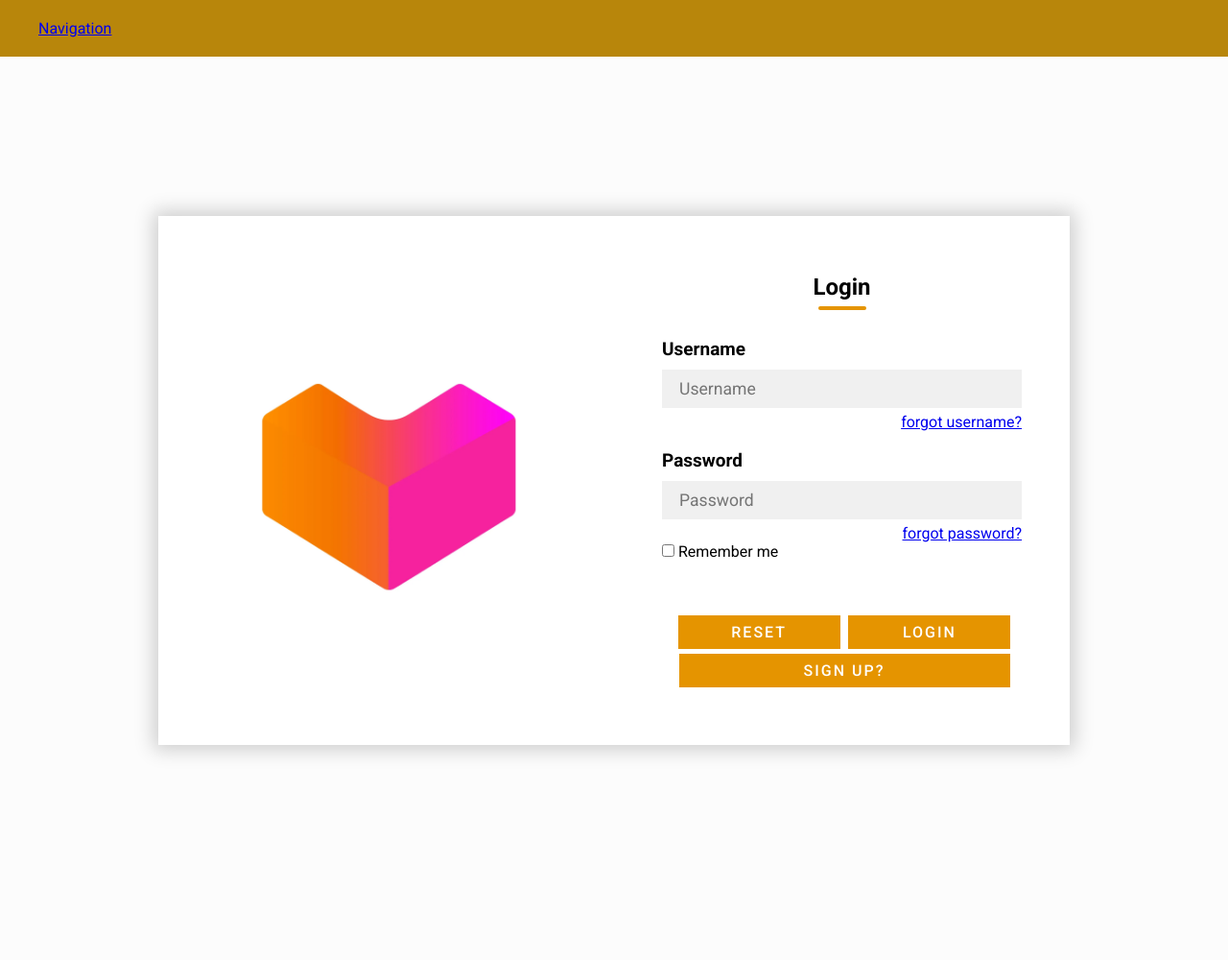
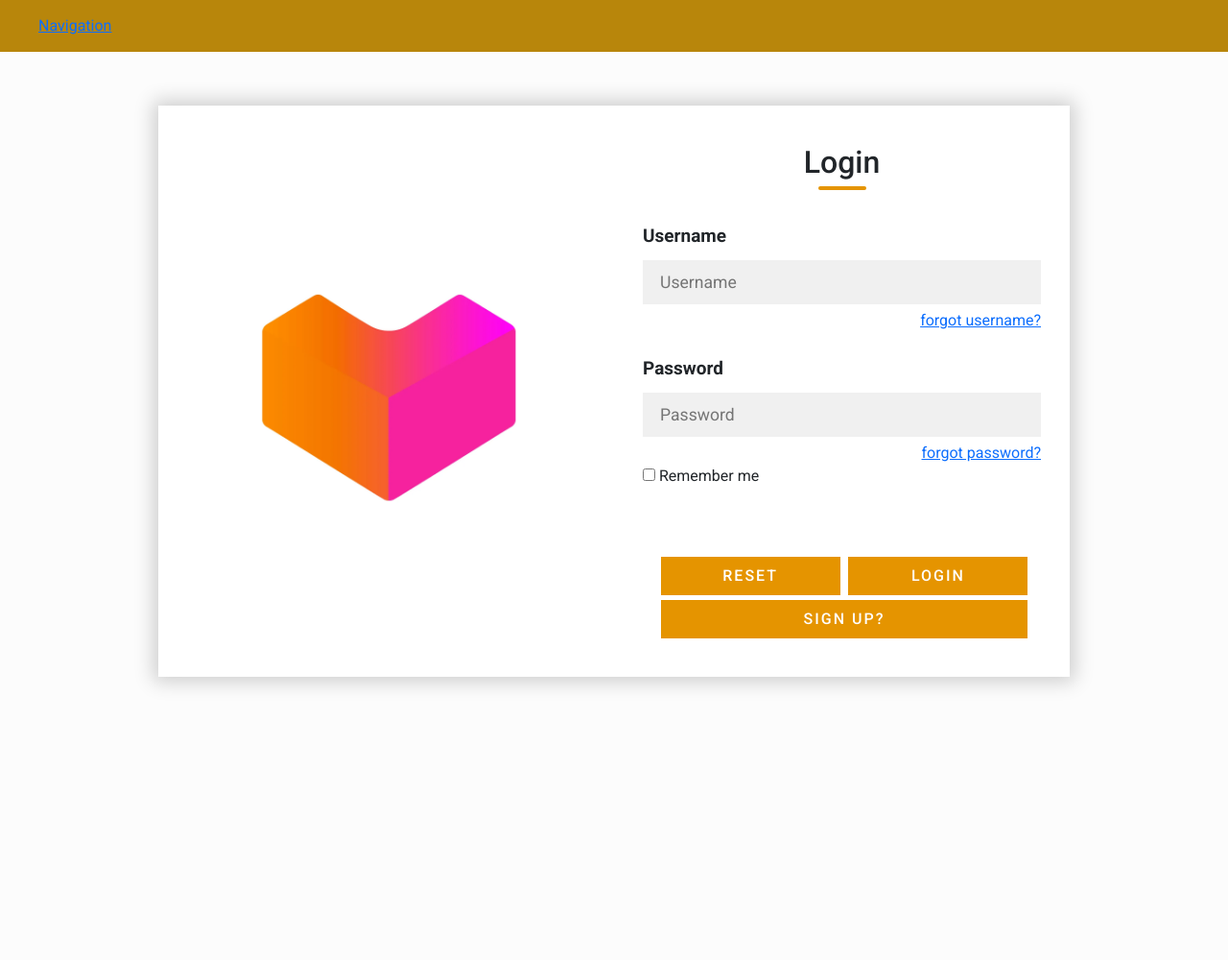
Before and after one commit to luuductrung1234/cosc2430-assignment-2, a PHP site: page /login/login.php in a window 1280 px wide. Shown: the whole page at 96% size. Run offline with PHP 8.4, Linux system fonts and the light colour scheme; data that the repository does not hold is empty.

Commit message:
define all data files

```diff
--- a/docker/docker-compose.yml
+++ b/docker/docker-compose.yml
@@ -12,6 +12,7 @@
       - host.docker.internal:host-gateway
     volumes:
       - ../www:/var/www
+      - ../database:/var/database
 
   nginx:
     image: nginx:1.23
--- a/www/index.php
+++ b/www/index.php
@@ -5,7 +5,7 @@
     unset($_SESSION['User']);
 }
 if (!isset($_SESSION["User"])){
-    header("Location: /www/login/login.php");
+    header("Location: ./login/login.php");
     exit();
 }
 ?>
@@ -17,6 +17,8 @@
     <meta http-equiv="X-UA-Compatible" content="IE=edge">
     <meta name="viewport" content="width=device-width, initial-scale=1.0">
     <title>Document</title>
+    <link href="https://cdn.jsdelivr.net/npm/bootstrap@5.2.0/dist/css/bootstrap.min.css" rel="stylesheet" integrity="sha384-gH2yIJqKdNHPEq0n4Mqa/HGKIhSkIHeL5AyhkYV8i59U5AR6csBvApHHNl/vI1Bx" crossorigin="anonymous">
+    <link rel="stylesheet" href="style.css">
 </head>
 <body>
     <h1>welcome</h1>
@@ -24,5 +26,7 @@
         <input type="hidden" name="logout" value="1">
         <input type="submit" value="logout">
     </form>
+    <!-- JavaScript Bundle with Popper -->
+    <script src="https://cdn.jsdelivr.net/npm/bootstrap@5.2.0/dist/js/bootstrap.bundle.min.js" integrity="sha384-A3rJD856KowSb7dwlZdYEkO39Gagi7vIsF0jrRAoQmDKKtQBHUuLZ9AsSv4jD4Xa" crossorigin="anonymous"></script>
 </body>
 </html>
--- a/www/login/login-script.js
+++ b/www/login/login-script.js
@@ -1,5 +1,5 @@
 const rmCheck = document.getElementById("rememberMe"),
-    emailInput = document.getElementById("email");
+    emailInput = document.getElementById("Uname");
 
 if (localStorage.checkbox && localStorage.checkbox !== "") {
     rmCheck.setAttribute("checked", "checked");
--- a/www/login/login-style.css
+++ b/www/login/login-style.css
@@ -3,46 +3,45 @@
     background-color: rgba(0, 0, 0, 0.01);
 }
 
-.container{
+.container {
     position: relative;
     width: 100%;
-        height: 1000px;
     display: flex;
-	justify-content: center;
-	align-items: center;
+    justify-content: flex-start;
+    align-items: start;
     margin: auto;
 
 }
 
-.LoginBx{
+.LoginBx {
     max-width: 950px;
     display: grid;
     grid-template-columns: repeat(2, 1fr);
     justify-content: center;
     align-items: center;
-    margin: 160px auto;
+    margin: 110px auto;
     text-align: center;
     background-color: #fff;
-	box-shadow: 0px 0px 19px 5px rgba(0,0,0,0.19);
+    box-shadow: 0px 0px 19px 5px rgba(0, 0, 0, 0.19);
 }
 
-.Lleft{
+.Lleft {
     background: url(../images/logo.png) no-repeat center;
     background-size: contain;
     height: 100%;
 }
 
-.Lright{
-	padding: 60px 50px;
+.Lright {
+    padding: 40px 30px;
 }
 
-h2{
+h2 {
     position: relative;
     padding: 0 0 10px;
     margin-bottom: 10px;
 }
 
-h2:after{
+h2:after {
     content: '';
     position: absolute;
     left: 50%;
@@ -82,7 +81,7 @@
     float: left;
 }
 
-.field{
+.field {
     width: 100%;
     border: 2px solid rgba(0, 0, 0, 0);
     outline: none;
@@ -93,7 +92,7 @@
     transition: .3s;
 }
 
-.field:hover{
+.field:hover {
     background-color: rgba(0, 0, 0, 0.1);
 }
 
@@ -168,19 +167,19 @@
     letter-spacing: 6px;
 }
 
-.inputBx input[type="reset"]:hover{
+.inputBx input[type="reset"]:hover {
     background-color: rgb(180, 131, 7);
 }
 
-.inputBx input[type="submit"]:hover{
+.inputBx input[type="submit"]:hover {
     background-color: rgb(180, 131, 7);
 }
 
-.signUp input[type="button"]:hover{
+.signUp input[type="button"]:hover {
     background-color: rgb(180, 131, 7);
 }
 
-.field:focus{
+.field:focus {
     border: 2px solid rgba(103, 15, 218, 0.47);
     background-color: #fff;
 }
@@ -188,7 +187,7 @@
 
 select {
     box-shadow: 0 10px 25 rgba(0, 0, 0, 0.1);
-    background-color: rgba(230, 230, 230, 0.6) ;
+    background-color: rgba(230, 230, 230, 0.6);
     border: none;
     font-size: 1.1rem;
     padding: 0.6rem 1rem;
@@ -217,7 +216,7 @@
 
 .arrow::before,
 .arrow::after {
-    --size:0.60em;
+    --size: 0.60em;
 
     content: '';
     position: absolute;
@@ -245,22 +244,22 @@
     top: 64%;
 }
 
-select:focus{
+select:focus {
     border: 2px solid rgba(103, 15, 218, 0.47);
     background-color: #fff;
     outline: none;
 }
 
-@media screen and (max-width: 960px){
-	.LoginBx{
+@media screen and (max-width: 960px) {
+    .LoginBx {
         grid-template-columns: 1fr;
     }
 
     .container {
-        height: 100% ;
+        height: 100%;
     }
 
-	.Lleft{
+    .Lleft {
         display: none;
     }
 
--- a/www/login/login.php
+++ b/www/login/login.php
@@ -2,9 +2,10 @@
 /// HANDLE LOGIN ///
 
 session_start();
-$account_list = file_get_contents("../../account.db");
+$account_list = file_get_contents("../../database/account.db");
 $json_account_list = json_decode($account_list, true);
 $acc_len = count($json_account_list);
+$login_failed = false;
 
 
 if (isset($_POST["Uname"]) && isset($_POST["Pword"]) && !isset($_SESSION["User"])){
@@ -23,13 +24,8 @@
 }
 
 if (isset($_SESSION["User"])){
-    header("Location: /www/index.php");
+    header("Location: ../index.php");
     exit();
-}
-
-if ($login_failed){
-    /// FAIL MESSAGE ///
-    echo "<br><br><br>INVALID USERNAME/PASSWORD";
 }
 
 ?>
@@ -42,15 +38,19 @@
     <meta http-equiv="X-UA-Compatible" content="IE=edge">
     <meta name="viewport" content="width=device-width, initial-scale=1.0">
     <title>Login</title>
+    <!-- CSS only -->
+    <link href="https://cdn.jsdelivr.net/npm/bootstrap@5.2.0/dist/css/bootstrap.min.css" rel="stylesheet" integrity="sha384-gH2yIJqKdNHPEq0n4Mqa/HGKIhSkIHeL5AyhkYV8i59U5AR6csBvApHHNl/vI1Bx" crossorigin="anonymous">
     <link rel="stylesheet" href="../style.css">
     <link rel="stylesheet" href="login-style.css">
 </head>
 
 <body>
 <!--HEADER START-->
-<header>
-    <!--need navigation item ideas-->
-    <a href="#" class="navigation" id="navigation">Navigation</a>
+<header class="clearfix">
+    <nav class="header-nav clearfix">
+        <!--need navigation item ideas-->
+        <a href="#" class="navigation" id="navigation">Navigation</a>
+    </nav>
 </header>
 <!--HEADER END-->
 
@@ -63,9 +63,15 @@
                 <div class="Lright">
                     <h2>Login</h2>
                     <br>
+                    <?php
+                    if ($login_failed){
+                    /// FAIL MESSAGE ///
+                    echo "<p class='alert alert-danger'>invalid username/password<p/>";
+                    }
+                    ?>
                     <div class="name">
                         <label for="Uname">Username</label>
-                        <input type="text" class="field" name="Uname" placeholder="Username" required>
+                        <input id="Uname" type="text" class="field" name="Uname" placeholder="Username" required>
                         <span><a href="#">forgot username?</a></span>
                     </div>
 
@@ -74,7 +80,7 @@
 
                     <div class="passW">
                         <label for="Pword">Password</label>
-                        <input type="password" class="field" name="Pword" placeholder="Password" required>
+                        <input id="Pword"  type="password" class="field" name="Pword" placeholder="Password" required>
                         <span><a href="#">forgot password?</a></span>
                     </div>
 
@@ -105,7 +111,8 @@
     </form>
     <!--Form END-->
 </section>
-
+<!-- JavaScript Bundle with Popper -->
+<script src="https://cdn.jsdelivr.net/npm/bootstrap@5.2.0/dist/js/bootstrap.bundle.min.js" integrity="sha384-A3rJD856KowSb7dwlZdYEkO39Gagi7vIsF0jrRAoQmDKKtQBHUuLZ9AsSv4jD4Xa" crossorigin="anonymous"></script>
 <script src="login-script.js"></script>
 </body>
 
--- a/www/style.css
+++ b/www/style.css
@@ -15,7 +15,7 @@
     overflow-y: hidden;
 }
 
-header {
+.header-nav {
     display: flex;
     position: fixed;
     justify-content: space-between;
@@ -24,19 +24,19 @@
     top: 0px;
     left: 0px;
     width: 100%;
-    padding: 20px 40px;
+    padding: 15px 40px;
     z-index: 9999;
     background-color: darkgoldenrod;
 }
 
-header .return {
+.header-nav .return {
     color: aliceblue;
     font-weight: 700;
     font-size: 2em;
     text-decoration: none;
 }
 
-header .return:after {
+.header-nav .return:after {
     content: '';
     width: 0%;
     height: 2px;
@@ -46,15 +46,15 @@
     transition: 0.5s;
 }
 
-header .return:hover::after {
+.header-nav .return:hover::after {
     width: 100%;
 }
 
-header .return:hover {
+.header-nav .return:hover {
     color: rgb(255, 255, 255);
 }
 
-header .return span {
+.header-nav .return span {
     color: darkgoldenrod;
 }
 
@@ -113,8 +113,14 @@
     color: rgb(0, 0, 0);
 }
 
-@media screen and (max-width: 960px){
-    header .return {
+.clearfix::after {
+    content: "";
+    clear: both;
+    display: block;
+}
+
+@media screen and (max-width: 960px) {
+    .header-nav .return {
         font-size: 1.8em;
     }
 
```
Also changed, not shown: account.db (deleted), database/account.db (added), database/customer.db (added), database/distribution.db (added), database/order.db (added), database/product.db (added), database/shipper.db (added), database/vendor.db (added). Lines whose indentation alone changed are shown as unchanged.
